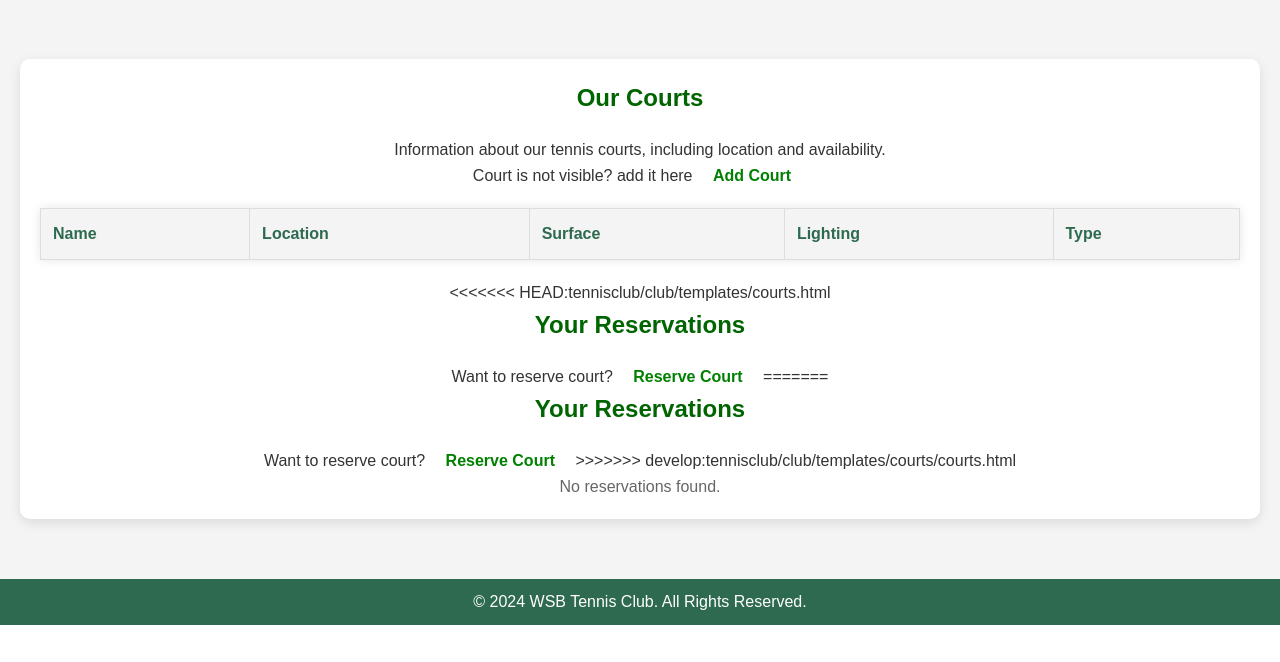
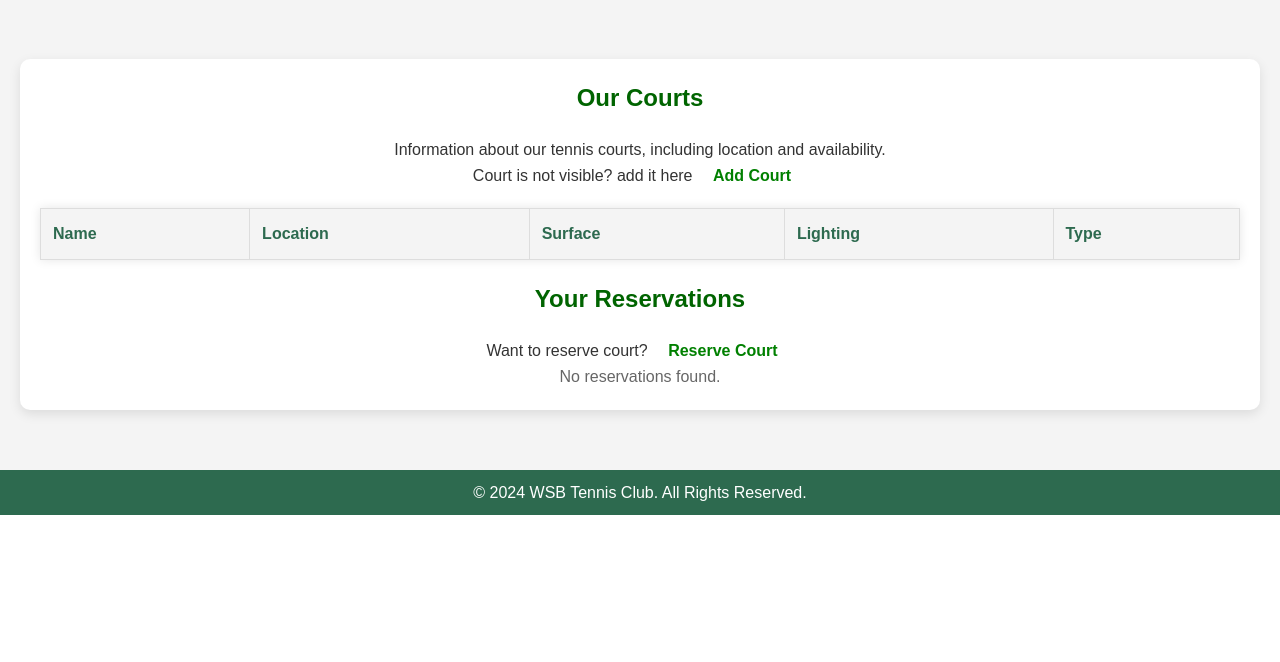
Before and after one commit to pwalaszkowski/tennisclub, a Django app: page /courts/courts/ in a window 1280 px wide. Shown: the part 138-800 px from the top of the page. Run offline with Django 5.2, Linux system fonts and the light colour scheme; the visitor is signed in with stand-in values (Sample User, id 1); data that the repository does not hold is empty.

Commit message:
conflict_fix

```diff
--- a/tennisclub/club/templates/courts/courts.html
+++ b/tennisclub/club/templates/courts/courts.html
@@ -43,16 +43,9 @@
             {% endfor %}
         </tbody>
     </table>
-
-<<<<<<< HEAD:tennisclub/club/templates/courts.html
     <h1 class="courts-heading">Your Reservations</h1>
     <p class="courts-description">
     Want to reserve court? <a href="{% url 'reserve_court' %}" class="email-link">Reserve Court</a>
-=======
-  <h1 class="courts-heading">Your Reservations</h1>
-  <p class="courts-description">
-    Want to reserve court? <a href="{% url 'court_reservation' %}" class="email-link">Reserve Court</a>
->>>>>>> develop:tennisclub/club/templates/courts/courts.html
     {% if reservations %}
     <table class="table">
         <thead>
```
